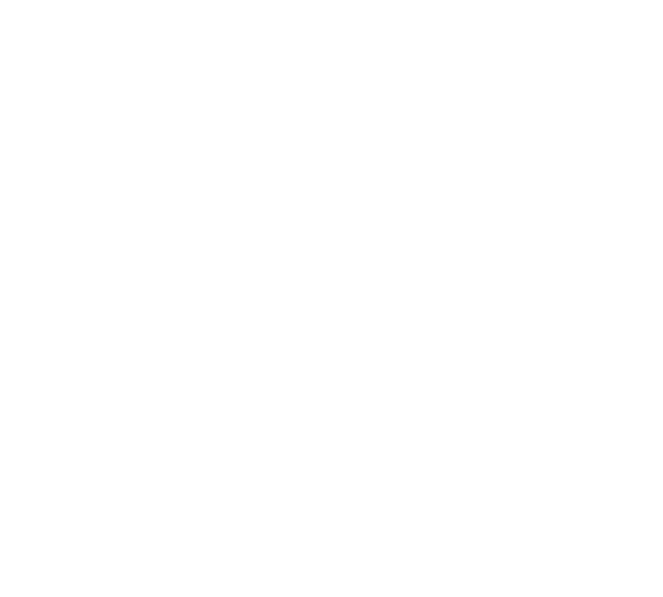
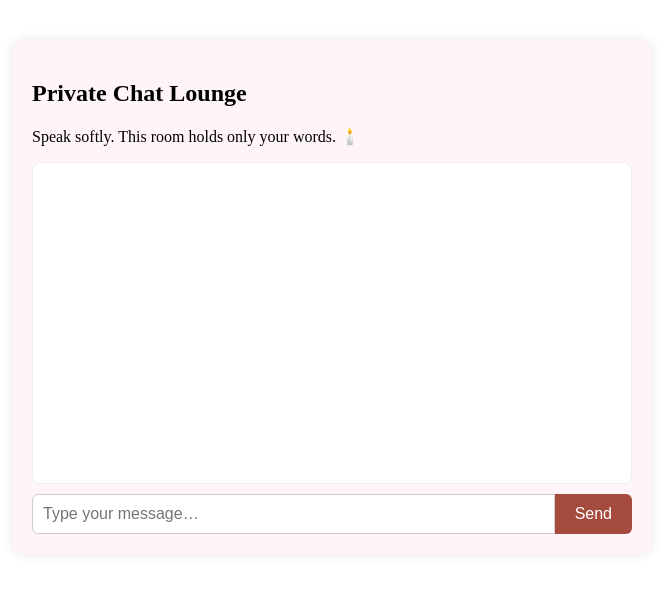
Before and after one commit to lirije-cyber/neverapart-cafe, a plain HTML site: page private-chat-room.html in a window 1280 px wide. Shown: the whole page, without its empty margins (308-971 px from the left). Drawn offline with Linux system fonts and the light colour scheme.

Commit message:
Update private-chat-room.html

```diff
--- a/private-chat-room.html
+++ b/private-chat-room.html
@@ -1 +1,75 @@
-<!-- Private chat room logic -->
+<!DOCTYPE html>
+<html lang="en">
+<head>
+  <meta charset="UTF-8">
+  <meta name="viewport" content="width=device-width, initial-scale=1.0">
+  <title>Private Chat Room – NeverApart Café</title>
+  <link rel="stylesheet" href="styles.css">
+  <style>
+    .chat-box {
+      max-width: 600px;
+      margin: 40px auto;
+      background: #fff5f8;
+      padding: 20px;
+      border-radius: 12px;
+      box-shadow: 0 0 12px rgba(0,0,0,0.1);
+    }
+    .messages {
+      height: 300px;
+      overflow-y: scroll;
+      background: #ffffff;
+      border: 1px solid #eee;
+      padding: 10px;
+      margin-bottom: 10px;
+      border-radius: 8px;
+    }
+    .messages p {
+      margin: 6px 0;
+    }
+    .input-group {
+      display: flex;
+    }
+    .input-group input {
+      flex: 1;
+      padding: 10px;
+      font-size: 16px;
+      border-radius: 6px 0 0 6px;
+      border: 1px solid #ccc;
+    }
+    .input-group button {
+      padding: 10px 20px;
+      background: #a44a3f;
+      color: white;
+      border: none;
+      font-size: 16px;
+      border-radius: 0 6px 6px 0;
+      cursor: pointer;
+    }
+  </style>
+</head>
+<body>
+  <div class="container chat-box">
+    <h2>Private Chat Lounge</h2>
+    <p>Speak softly. This room holds only your words. 🕯️</p>
+    <div class="messages" id="messages"></div>
+    <div class="input-group">
+      <input type="text" id="chat-input" placeholder="Type your message…">
+      <button onclick="sendMessage()">Send</button>
+    </div>
+  </div>
+
+  <script>
+    function sendMessage() {
+      const input = document.getElementById("chat-input");
+      const msg = input.value.trim();
+      if (!msg) return;
+      const box = document.getElementById("messages");
+      const line = document.createElement("p");
+      line.textContent = "You: " + msg;
+      box.appendChild(line);
+      input.value = "";
+      box.scrollTop = box.scrollHeight;
+    }
+  </script>
+</body>
+</html>
```
